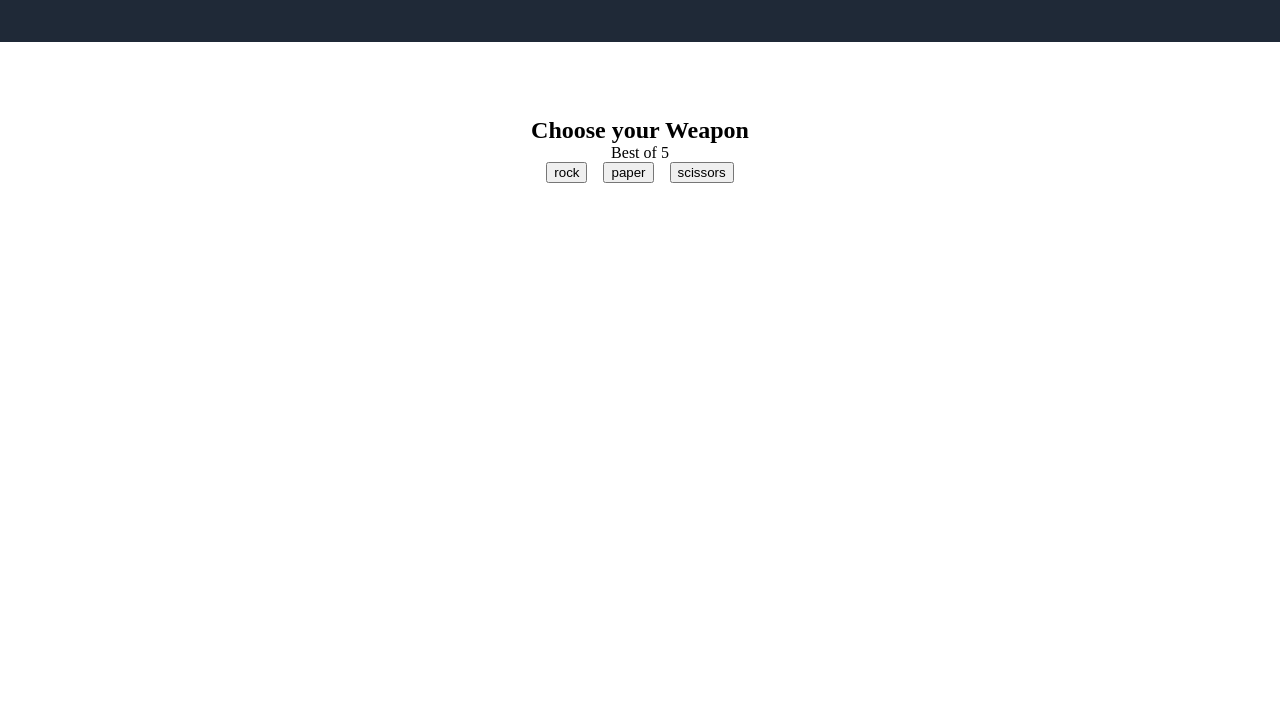
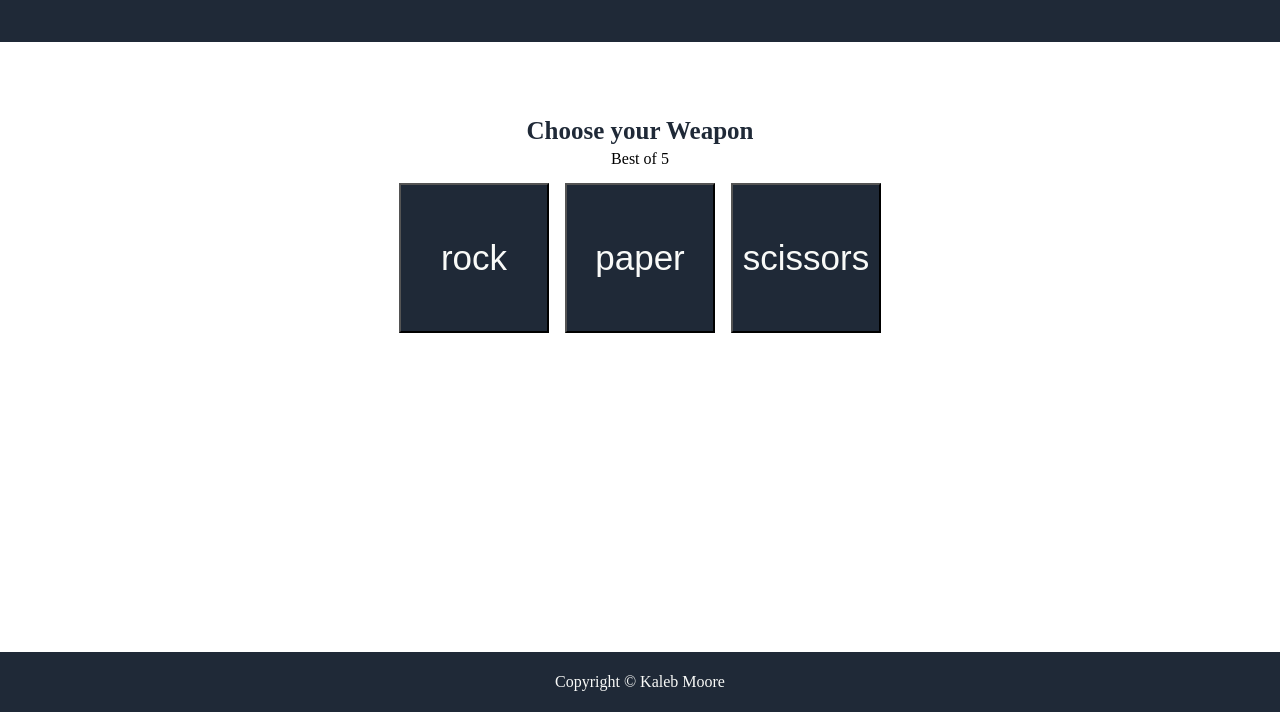
Before and after one commit to Kaleb-Moore/odin-rock-paper-scissors, a plain HTML site: page index.html in a window 1280 px wide. Shown: the part 88-800 px from the top of the page. Drawn offline with Linux system fonts and the light colour scheme.

Commit message:
Update UI with footer and better buttons
New bug to fix, it keeps the winner even after you start a new 5 round game. Might
need to add either a new game button after the first 5 rounds are done, or rework the
logic of how it displays the winner.

There is an option to add a modal for the winner, that way once its closed it doesn't
matter if it doesn't disappear as it will be hidden.

```diff
--- a/index.html
+++ b/index.html
@@ -13,6 +13,7 @@
         <h1 class="logo">Rock Paper Scissors</h1>
 
     </div>
+
     <div class="content">
 
         <h2 class="choose">Choose your Weapon</h2>
@@ -26,6 +27,10 @@
 
     </div>
 
+    <div class="footer">
+        <p class="copy">Copyright &copy; Kaleb Moore</p>
+    </div>
+
     <script src="script.js"></script>
 </body>
 </html>
--- a/script.js
+++ b/script.js
@@ -4,7 +4,7 @@ let counter = 0;
 let playerClicked = document.querySelectorAll('button');
 let results = document.createElement('div');
 let winner = document.createElement('div')
-let body = document.querySelector('body');
+let body = document.querySelector('.content');
 let score = document.createElement('div');
 
 playerClicked.forEach(item => {
@@ -105,20 +105,26 @@ let playRound = (playerSelection, computerSelection = computerPlay()) => {
 
     if (counter == 5) {
         if (playerScore > computerScore) {
+            winner.classList.add('winner');
             winner.innerText = "You win the game!";
             body.append(winner);
             score.innerText = `Score: ${playerScore}-${computerScore}`;
             body.append(score);
+            reset();
         } else if (computerScore > playerScore) {
+            winner.classList.add('winner');
             winner.innerText = "Computer Wins the game!";
             body.append(winner);
             score.innerText = `Score: ${playerScore}-${computerScore}`;
             body.append(score);
+            reset();
         } else {
+            winner.classList.add('winner');
             winner.innerText = "It's a tie! No one wins!";
             body.append(winner);
             score.innerText = `Score: ${playerScore}-${computerScore}`;
             body.append(score);
+            reset();
         }
     }
 }
--- a/style.css
+++ b/style.css
@@ -23,7 +23,38 @@
     margin-top: 75px;
 }
 
+.choose {
+    font-size: 25px;
+    color: #1F2937;
+    margin-bottom: 5px;
+}
+
+
 .options {
     display: flex;
     gap: 16px;
+    margin-top: 15px;
 }
+
+button {
+    height: 150px;
+    width: 150px;
+    font-size: 35px;
+    background-color: #1F2937;
+    color: #F9FAF8;
+}
+
+.footer {
+    position: absolute;
+    bottom: 0;
+    width: 100%;
+    height: 60px;
+    background-color: #1F2937;
+    display: flex;
+    align-items: center;
+    justify-content: center;
+}
+
+.copy {
+    color: #F9FAF8;
+}
```
